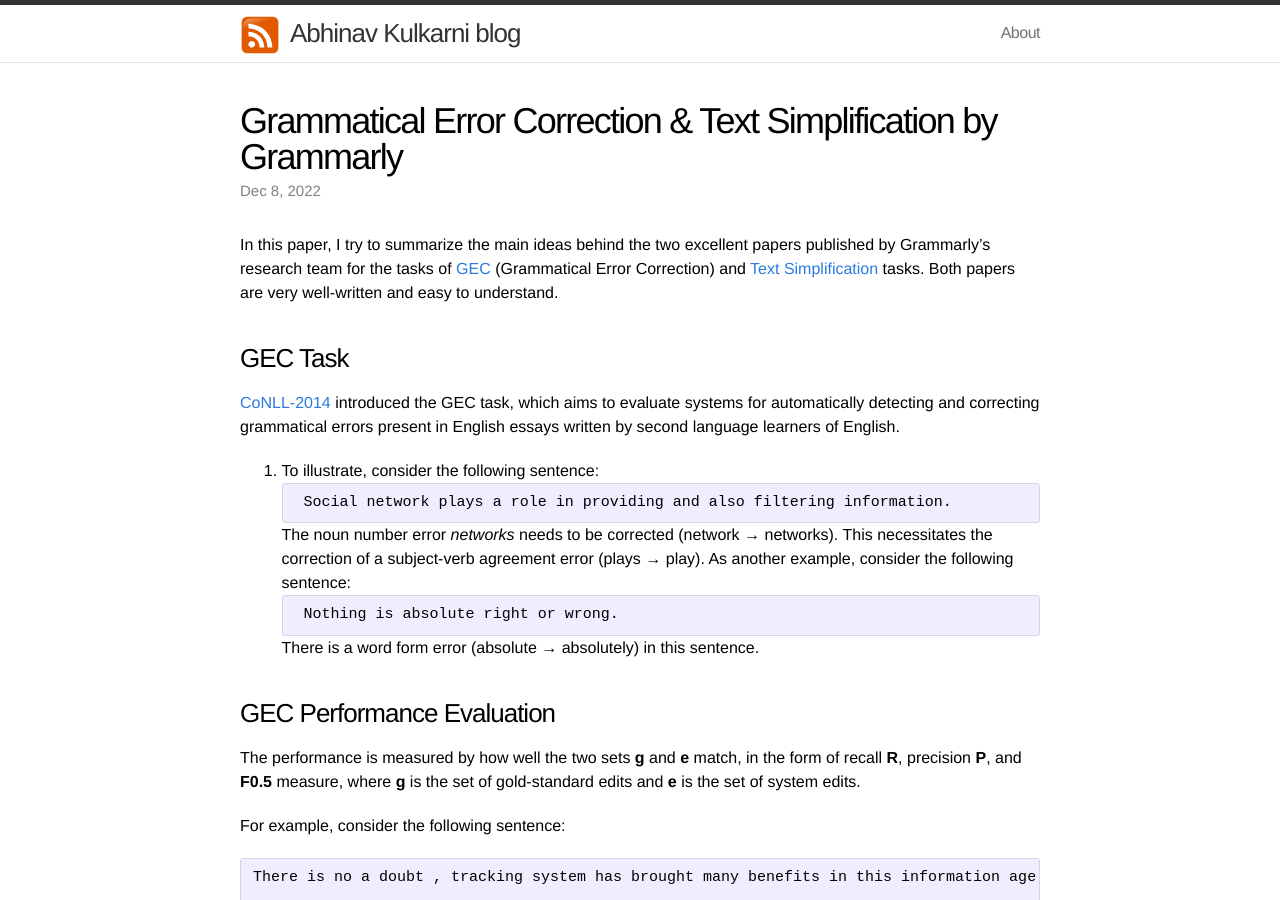
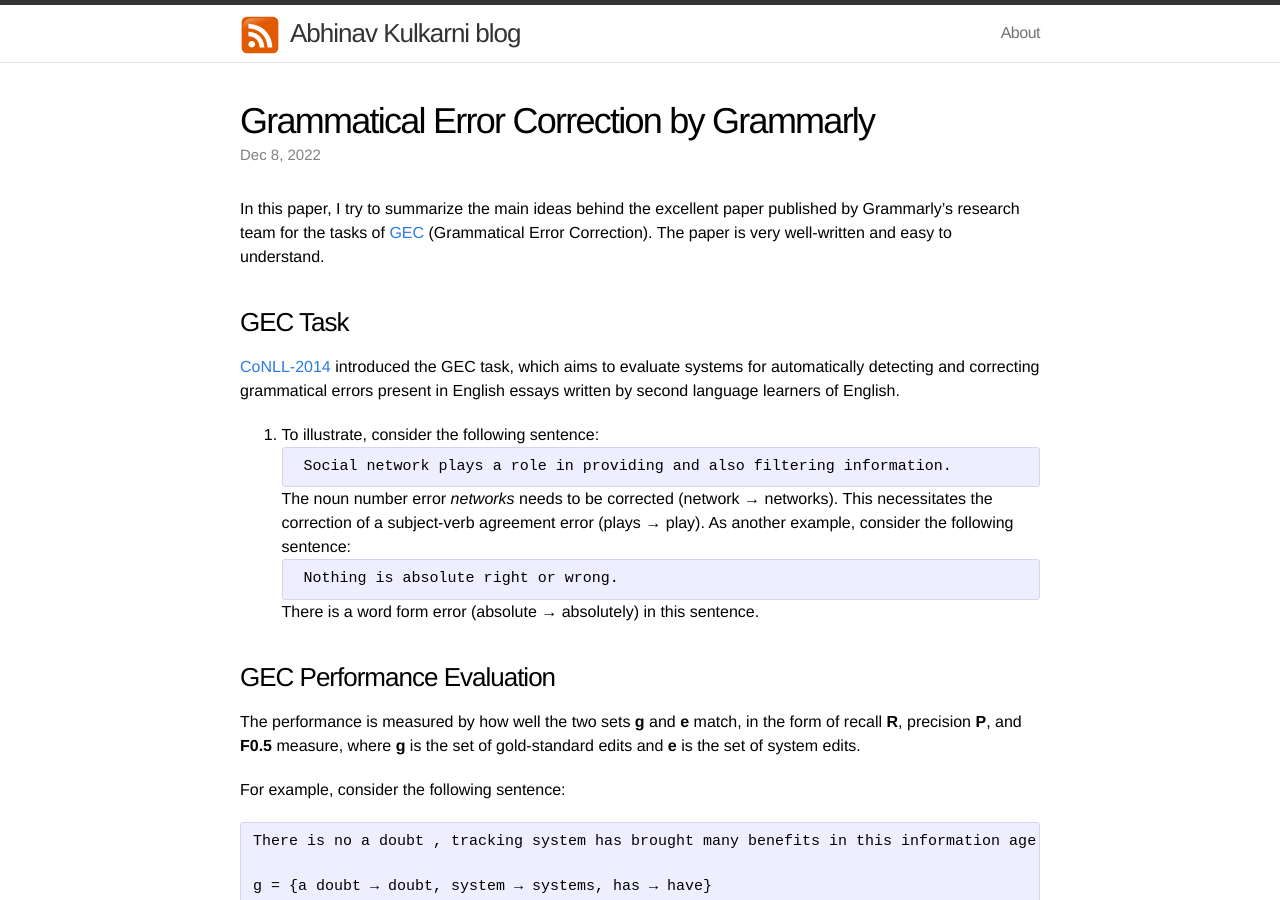
Before and after one commit to abhinavkulkarni/abhinavkulkarni.github.io, a Jekyll site: the page built from _posts/2022-12-07-GEC-by-Grammarly.md, in a window 1280 px wide and 900 px high. Built offline with Jekyll 4.4.1, drawn with Linux system fonts in a browser that asks for light colours; formulas are drawn with MathJax 3; comment, search, counter and statistics services are not loaded.

Commit message:
Minor edits

```diff
--- a/_posts/2022-12-07-GEC-by-Grammarly.md
+++ b/_posts/2022-12-07-GEC-by-Grammarly.md
@@ -1,13 +1,13 @@
 ---
 layout: post
-title:  "Grammatical Error Correction & Text Simplification by Grammarly"
-excerpt: "A short explanation of the Grammatical Error Correction (GEC) and Text Simplification (TS) tasks and the GECToR model by Grammarly."
+title:  "Grammatical Error Correction by Grammarly"
+excerpt: "A short explanation of the Grammatical Error Correction (GEC) and the GECToR model by Grammarly."
 date:   2022-12-07 19:21:13 -0800
 comments: true
 categories: jekyll update
 ---
 
-In this paper, I try to summarize the main ideas behind the two excellent papers published by Grammarly's research team for the tasks of [GEC][GEC paper] (Grammatical Error Correction) and [Text Simplification][Text simplification paper] tasks. Both papers are very well-written and easy to understand.
+In this paper, I try to summarize the main ideas behind the excellent paper published by Grammarly's research team for the tasks of [GEC][GEC paper] (Grammatical Error Correction). The paper is very well-written and easy to understand.
 
 ### GEC Task
 
```
